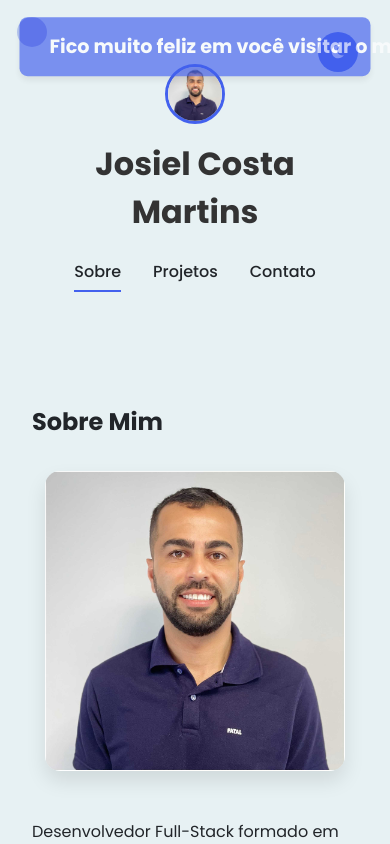
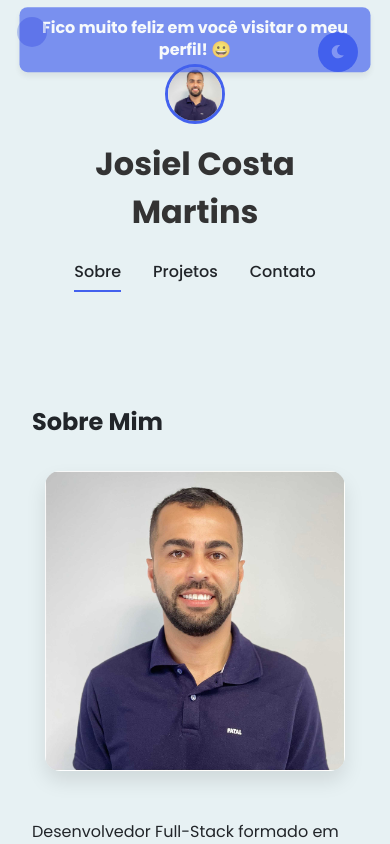
Before and after one commit to Josielcosta138/meu-portifolio, a React (Vite) app: page / in a window 390 px wide. Shown: the top 844 px of the page. Built offline with nearby package versions, Linux system fonts and the light colour scheme.

Commit message:
atualizado responsividade do alerta de boas vindas

```diff
--- a/src/App.css
+++ b/src/App.css
@@ -651,23 +651,28 @@ footer {
 
 .welcome-modal {
   position: fixed;
-  top: 20px; /* Distância do topo */
+  top: 20px;
   left: 50%;
   transform: translateX(-50%);
   background-color: var(--primary);
   color: white;
-  padding: 15px 30px;
+  padding: 12px 20px;
   border-radius: 8px;
   box-shadow: 0 4px 6px rgba(0, 0, 0, 0.1);
   z-index: 9999;
+  width: auto;
   max-width: 90%;
+  min-width: 250px; /* Largura mínima para evitar ficar muito estreito */
   text-align: center;
+  box-sizing: border-box;
 }
 
 .welcome-content h3 {
   margin: 0;
-  font-size: 1.2rem;
-  white-space: nowrap;
+  font-size: clamp(0.9rem, 3vw, 1.2rem); /* Tamanho responsivo */
+  white-space: normal; /* Permite quebra de linha */
+  word-break: break-word; /* Quebra palavras longas */
+  line-height: 1.4;
 }
 
 /* Animação de flutuação sutil */
@@ -679,3 +684,24 @@ footer {
 .welcome-modal {
   animation: float 3s ease-in-out infinite;
 }
+
+/* Media queries para ajustes específicos em mobile */
+@media (max-width: 768px) {
+  .welcome-modal {
+    top: 10px;
+    padding: 10px 15px;
+    max-width: 95%; /* Usa mais espaço na tela */
+    min-width: 80%; /* Ocupa mais largura em mobile */
+  }
+
+  .welcome-content h3 {
+    font-size: 1rem; /* Tamanho um pouco menor em mobile */
+    white-space: normal; /* Garante quebra de linha */
+  }
+}
+
+@media (max-width: 480px) {
+  .welcome-modal {
+    min-width: 90%; /* Ocupa quase toda a largura em telas muito pequenas */
+  }
+}
```
